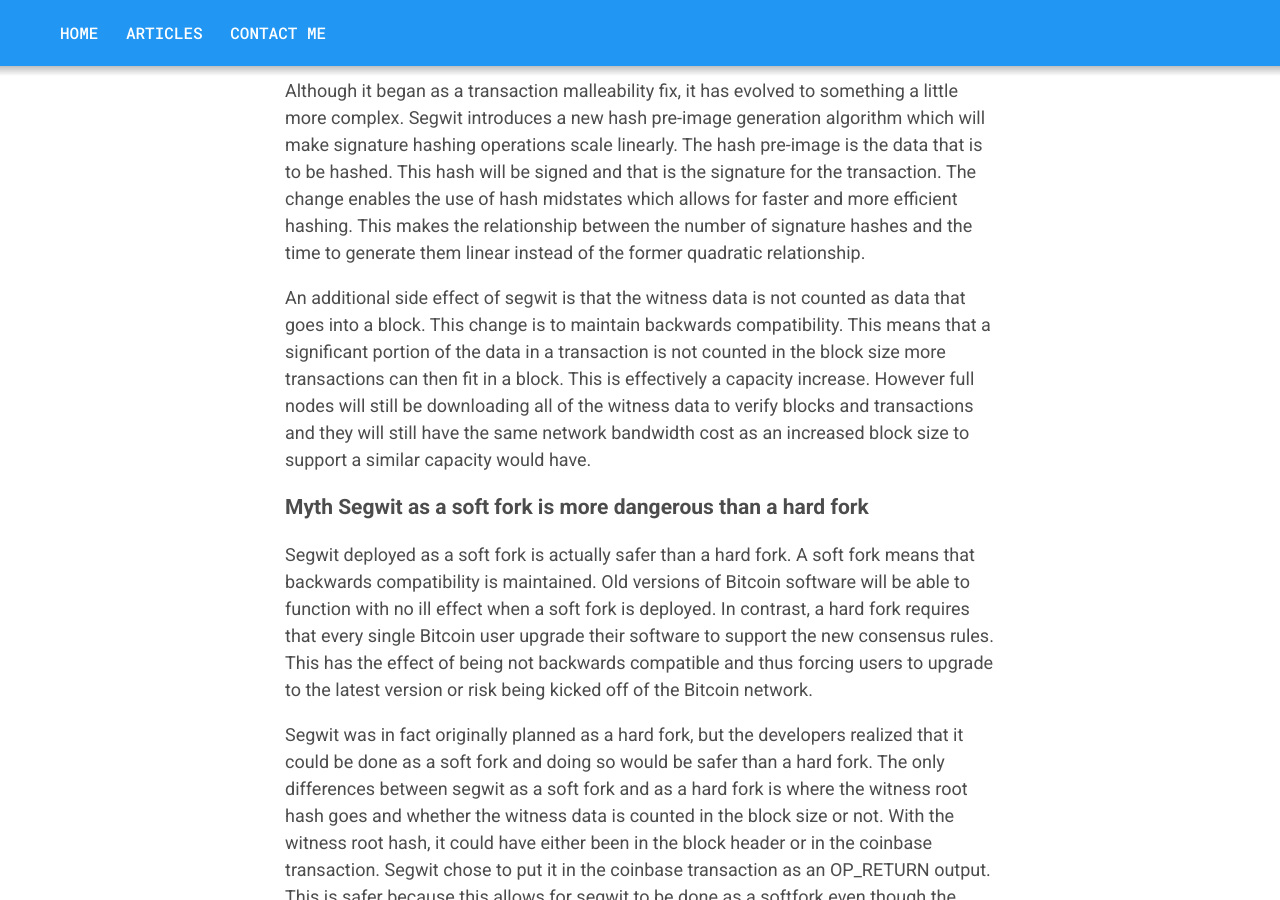
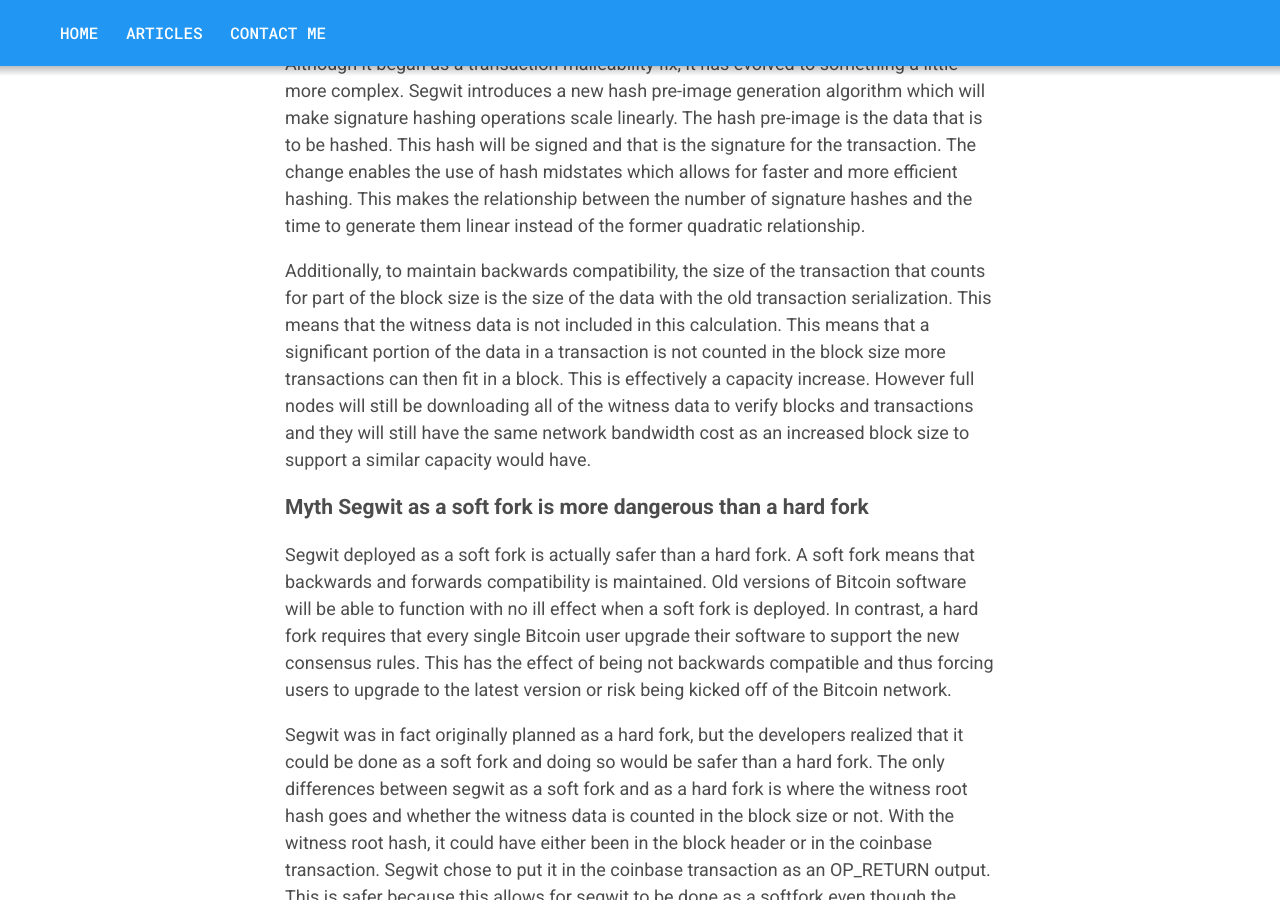
Before and after one commit to achow101/achow101.github.io, a Jekyll site: the page built from _posts/2016-1-4-Segwit-FUD-Clearup.md, in a window 1280 px wide and 900 px high, scrolled down 1138 px. Built offline with Jekyll 4.4.1, drawn with Linux system fonts in a browser that asks for light colours; some of the changed text lies outside the part shown.

Commit message:
Update 2016-1-4-Segwit-FUD-Clearup.md

```diff
--- a/_posts/2016-1-4-Segwit-FUD-Clearup.md
+++ b/_posts/2016-1-4-Segwit-FUD-Clearup.md
@@ -9,7 +9,7 @@
 
 ## What is SegWit?
 
-Segregated Witness is a solution created by the Bitcoin Core developers. It is spearheaded by Pieter Wuille, Johnson Lau, and Eric Lombrozo. The general high-level idea of segwit is that the signatures in a transaction (also called the witness data) is removed from the transaction and put in another place (hence segregated witness). By separating this data from the rest of the transaction, it solves many issues that Bitcoin has. These benefits are laid out [here](https://bitcoincore.org/en/2016/01/26/segwit-benefits/).
+Segregated Witness is a solution created by the Bitcoin Core developers. It is spearheaded by Pieter Wuille, Johnson Lau, and Eric Lombrozo. The general high-level idea of segwit is that the signatures in a transaction (also called the witness data) are skipped when calculating the transaction id. By doing so it solves many issues that Bitcoin has. These benefits are laid out [here](https://bitcoincore.org/en/2016/01/26/segwit-benefits/).
 
 ## Clearing up the myths
 
@@ -21,11 +21,11 @@
 
 Although it began as a transaction malleability fix, it has evolved to something a little more complex. Segwit introduces a new hash pre-image generation algorithm which will make signature hashing operations scale linearly. The hash pre-image is the data that is to be hashed. This hash will be signed and that is the signature for the transaction. The change enables the use of hash midstates which allows for faster and more efficient hashing. This makes the relationship between the number of signature hashes and the time to generate them linear instead of the former quadratic relationship.
 
-An additional side effect of segwit is that the witness data is not counted as data that goes into a block. This change is to maintain backwards compatibility. This means that a significant portion of the data in a transaction is not counted in the block size more transactions can then fit in a block. This is effectively a capacity increase. However full nodes will still be downloading all of the witness data to verify blocks and transactions and they will still have the same network bandwidth cost as an increased block size to support a similar capacity would have.
+Additionally, to maintain backwards compatibility, the size of the transaction that counts for part of the block size is the size of the data with the old transaction serialization. This means that the witness data is not included in this calculation. This means that a significant portion of the data in a transaction is not counted in the block size more transactions can then fit in a block. This is effectively a capacity increase. However full nodes will still be downloading all of the witness data to verify blocks and transactions and they will still have the same network bandwidth cost as an increased block size to support a similar capacity would have.
 
 ### Myth Segwit as a soft fork is more dangerous than a hard fork
 
-Segwit deployed as a soft fork is actually safer than a hard fork. A soft fork means that backwards compatibility is maintained. Old versions of Bitcoin software will be able to function with no ill effect when a soft fork is deployed. In contrast, a hard fork requires that every single Bitcoin user upgrade their software to support the new consensus rules. This has the effect of being not backwards compatible and thus forcing users to upgrade to the latest version or risk being kicked off of the Bitcoin network.
+Segwit deployed as a soft fork is actually safer than a hard fork. A soft fork means that backwards and forwards compatibility is maintained. Old versions of Bitcoin software will be able to function with no ill effect when a soft fork is deployed. In contrast, a hard fork requires that every single Bitcoin user upgrade their software to support the new consensus rules. This has the effect of being not backwards compatible and thus forcing users to upgrade to the latest version or risk being kicked off of the Bitcoin network.
 
 Segwit was in fact originally planned as a hard fork, but the developers realized that it could be done as a soft fork and doing so would be safer than a hard fork. The only differences between segwit as a soft fork and as a hard fork is where the witness root hash goes and whether the witness data is counted in the block size or not. With the witness root hash, it could have either been in the block header or in the coinbase transaction. Segwit chose to put it in the coinbase transaction as an OP_RETURN output. This is safer because this allows for segwit to be done as a softfork even though the data is still the same size as it would have been if it were in the header. The other difference is whether to include the witness data in the block size count, and to maintain backwards compatibility while also having the capacity increase, it was decided to not do so.
 
```
